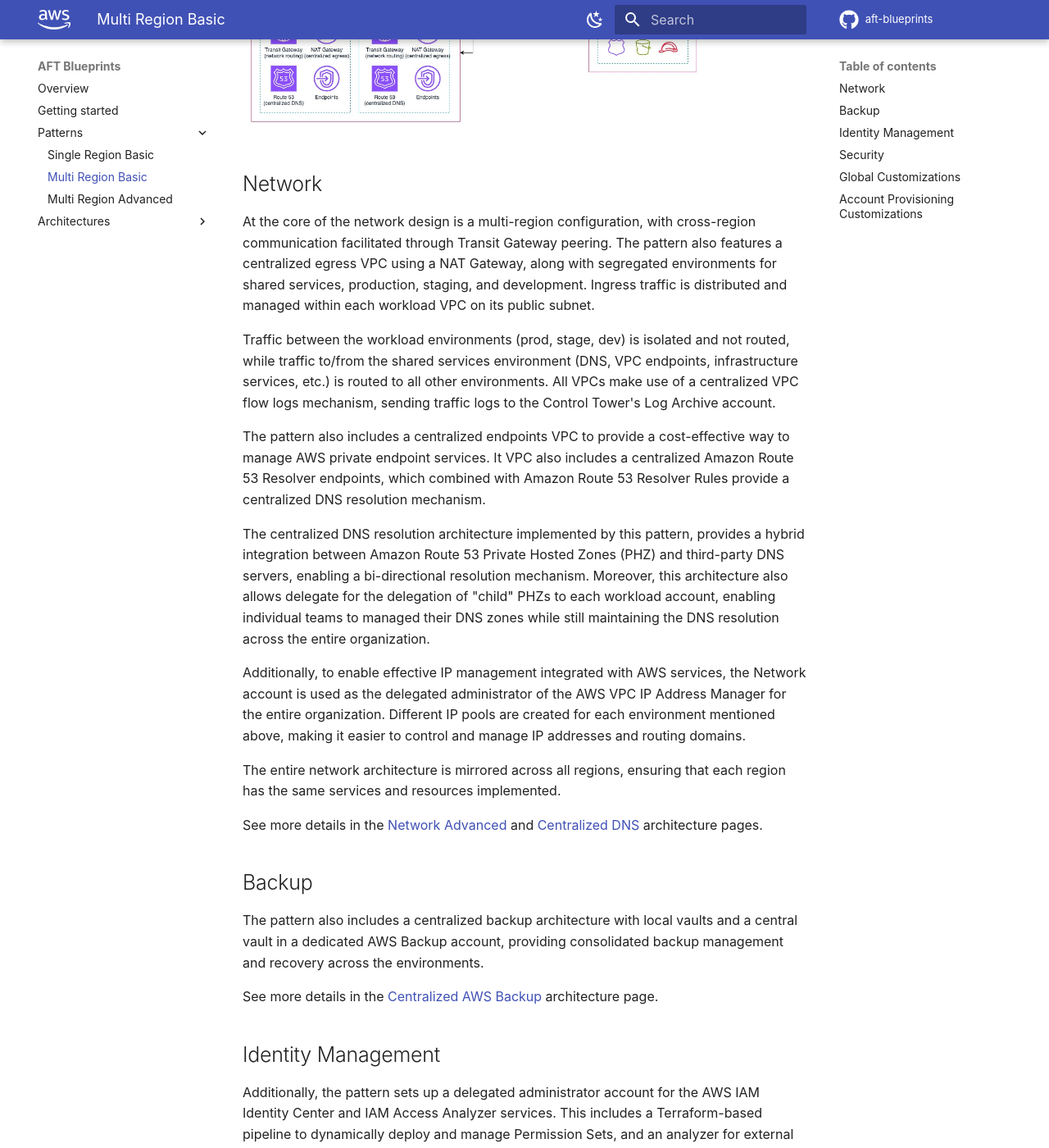
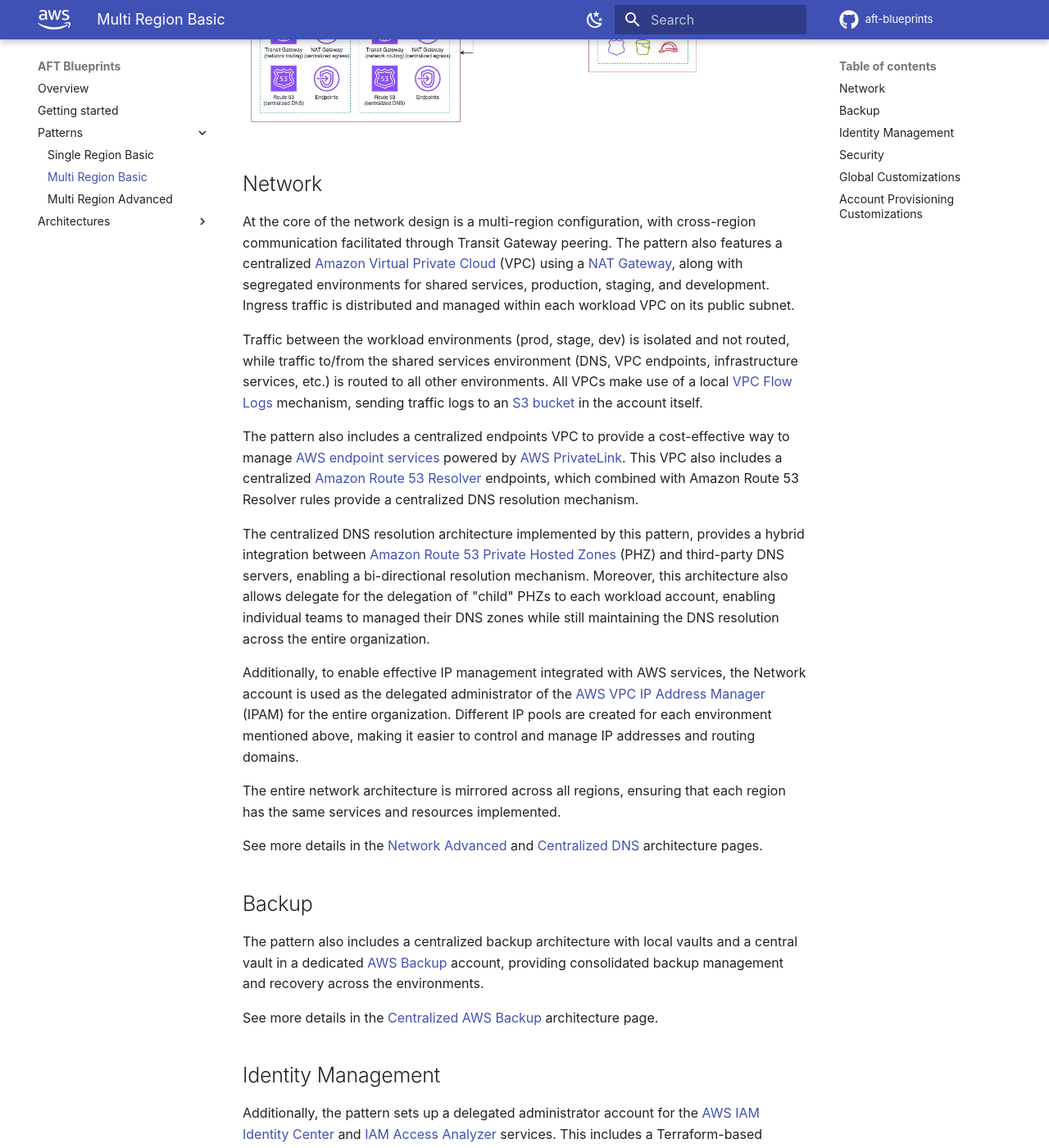
Before and after one commit to zalilias/aft-blueprints, an MkDocs documentation site: the page built from docs/patterns/multi-region-basic.md, in a window 1280 px wide and 1400 px high, scrolled down 684 px. Shown: the whole window at 82% size. Built offline with MkDocs 1.6.1 and Material for MkDocs 9.7.7, drawn with Linux system fonts in a browser that asks for light colours; some web fonts are replaced; a script that is not in the unit is left out; comment, search, counter and statistics services are not loaded; some of the changed text lies outside the part shown.

Commit message:
feat: adding links for AWS sevices in the documentation

```diff
--- a/patterns/multi-region-advanced/README.md
+++ b/patterns/multi-region-advanced/README.md
@@ -6,17 +6,17 @@
 
 ## Network
 
-At the core of the network design is a multi-region configuration, with cross-region communication facilitated through Transit Gateway peering. The pattern also features a centralized inspection VPC using AWS Network Firewall and NAT Gateway, for East-West and North-South traffic inspection. It's designed to support a full mesh routing across all spoke VPCs, for all environments, such as shared services, production, staging, and development. Ingress traffic is distributed and managed within each workload VPC on its public subnet.
+At the core of the network design is a multi-region configuration, with cross-region communication facilitated through Transit Gateway peering. The pattern also features a centralized inspection [Amazon Virtual Private Cloud](https://docs.aws.amazon.com/whitepapers/latest/ec2-networking-for-telecom/amazon-virtual-private-cloud.html) (VPC) using [AWS Network Firewall](https://docs.aws.amazon.com/network-firewall/latest/developerguide/what-is-aws-network-firewall.html) a [NAT Gateway](https://docs.aws.amazon.com/vpc/latest/userguide/vpc-nat-gateway.html), for East-West and North-South traffic inspection. It's designed to support a full mesh routing across all spoke VPCs, for all environments, such as shared services, production, staging, and development. Ingress traffic is distributed and managed within each workload VPC on its public subnet.
 
-Traffic between workload environments (prod, stage, dev) is sent to the inspection VPC and control is carried out via firewall rules, while traffic to/from the shared services environment (DNS, VPC endpoints, infrastructure services, etc.) is routed directly to all other environments. All VPCs make use of a centralized VPC flow logs mechanism, sending traffic logs to the Control Tower's Log Archive account.
+Traffic between workload environments (prod, stage, dev) is sent to the inspection VPC and the control is carried out via firewall rules, while traffic to/from the shared services environment (DNS, VPC endpoints, infrastructure services, etc.) is routed directly to all other environments. All VPCs make use of a centralized [VPC Flow Logs](https://docs.aws.amazon.com/vpc/latest/userguide/flow-logs.html) mechanism, sending traffic logs to an [S3 bucket](https://docs.aws.amazon.com/AmazonS3/latest/userguide/UsingBucket.html) in the [Control Tower's Log Archive account](https://docs.aws.amazon.com/controltower/latest/userguide/logging-and-monitoring.html).
 
-The pattern also includes a centralized endpoints VPC to provide a cost-effective way to manage AWS private endpoint services. It VPC also includes a centralized Amazon Route 53 Resolver endpoints, which combined with Amazon Route 53 Resolver Rules provide a centralized DNS resolution mechanism.
+The pattern also includes a centralized endpoints VPC to provide a cost-effective way to manage [AWS endpoint services](https://docs.aws.amazon.com/whitepapers/latest/aws-privatelink/what-are-vpc-endpoints.html) powered by [AWS PrivateLink](https://docs.aws.amazon.com/vpc/latest/privatelink/what-is-privatelink.html). This VPC also includes a centralized [Amazon Route 53 Resolver](https://docs.aws.amazon.com/Route53/latest/DeveloperGuide/resolver.html) endpoints, which combined with Amazon Route 53 Resolver rules provide a centralized DNS resolution mechanism.
 
-The centralized DNS resolution architecture implemented by this pattern, provides a hybrid integration between Amazon Route 53 Private Hosted Zones (PHZ) and third-party DNS servers, enabling a bi-directional resolution mechanism. Moreover, this architecture also allows delegate for the delegation of "child" PHZs to each workload account, enabling individual teams to managed their DNS zones while still maintaining the DNS resolution across the entire organization.
+The centralized DNS resolution architecture implemented by this pattern, provides a hybrid integration between [Amazon Route 53 Private Hosted Zones](https://docs.aws.amazon.com/Route53/latest/DeveloperGuide/hosted-zones-private.html) (PHZ) and third-party DNS servers, enabling a bi-directional resolution mechanism. Moreover, this architecture also allows delegate for the delegation of "child" PHZs to each workload account, enabling individual teams to managed their DNS zones while still maintaining the DNS resolution across the entire organization.
 
-Additionally, to enable effective IP management integrated with AWS services, the Network account is used as the delegated administrator of the AWS VPC IP Address Manager for the entire organization. Different IP pools are created for each environment mentioned above, making it easier to control and manage IP addresses and routing domains.
+Additionally, to enable effective IP management integrated with AWS services, the Network account is used as the delegated administrator of the [AWS VPC IP Address Manager](https://docs.aws.amazon.com/whitepapers/latest/ec2-networking-for-telecom/vpc-ip-address-manager-ipam.html) (IPAM) for the entire organization. Different IP pools are created for each environment mentioned above, making it easier to control and manage IP addresses and routing domains.
 
-This pattern extends the network architecture to provide a path to establish a connection with an on-premises environment through either AWS Direct Connect or Transit Gateway Site-to-Site VPN, ensuring seamless and secure integration between the cloud and on-premises resources.
+This pattern extends the network architecture to provide a path to establish a connection with an on-premises environment through either [AWS Direct Connect](https://docs.aws.amazon.com/directconnect/latest/UserGuide/Welcome.html) or [Amazon VPC Transit Gateway Site-to-Site VPN](https://docs.aws.amazon.com/vpc/latest/tgw/tgw-vpn-attachments.html), ensuring seamless and secure integration between the cloud and on-premises resources.
 
 The entire network architecture is mirrored across all regions, ensuring that each region has the same services and resources implemented.
 
--- a/patterns/multi-region-basic/README.md
+++ b/patterns/multi-region-basic/README.md
@@ -6,15 +6,15 @@
 
 ## Network
 
-At the core of the network design is a multi-region configuration, with cross-region communication facilitated through Transit Gateway peering. The pattern also features a centralized egress VPC using a NAT Gateway, along with segregated environments for shared services, production, staging, and development. Ingress traffic is distributed and managed within each workload VPC on its public subnet.
+At the core of the network design is a multi-region configuration, with cross-region communication facilitated through Transit Gateway peering. The pattern also features a centralized [Amazon Virtual Private Cloud](https://docs.aws.amazon.com/whitepapers/latest/ec2-networking-for-telecom/amazon-virtual-private-cloud.html) (VPC) using a [NAT Gateway](https://docs.aws.amazon.com/vpc/latest/userguide/vpc-nat-gateway.html), along with segregated environments for shared services, production, staging, and development. Ingress traffic is distributed and managed within each workload VPC on its public subnet.
 
-Traffic between the workload environments (prod, stage, dev) is isolated and not routed, while traffic to/from the shared services environment (DNS, VPC endpoints, infrastructure services, etc.) is routed to all other environments. All VPCs make use of a centralized VPC flow logs mechanism, sending traffic logs to the Control Tower's Log Archive account.
+Traffic between the workload environments (prod, stage, dev) is isolated and not routed, while traffic to/from the shared services environment (DNS, VPC endpoints, infrastructure services, etc.) is routed to all other environments. All VPCs make use of a local [VPC Flow Logs](https://docs.aws.amazon.com/vpc/latest/userguide/flow-logs.html) mechanism, sending traffic logs to an [S3 bucket](https://docs.aws.amazon.com/AmazonS3/latest/userguide/UsingBucket.html) in the account itself.
 
-The pattern also includes a centralized endpoints VPC to provide a cost-effective way to manage AWS private endpoint services. It VPC also includes a centralized Amazon Route 53 Resolver endpoints, which combined with Amazon Route 53 Resolver Rules provide a centralized DNS resolution mechanism.
+The pattern also includes a centralized endpoints VPC to provide a cost-effective way to manage [AWS endpoint services](https://docs.aws.amazon.com/whitepapers/latest/aws-privatelink/what-are-vpc-endpoints.html) powered by [AWS PrivateLink](https://docs.aws.amazon.com/vpc/latest/privatelink/what-is-privatelink.html). This VPC also includes a centralized [Amazon Route 53 Resolver](https://docs.aws.amazon.com/Route53/latest/DeveloperGuide/resolver.html) endpoints, which combined with Amazon Route 53 Resolver rules provide a centralized DNS resolution mechanism.
 
-The centralized DNS resolution architecture implemented by this pattern, provides a hybrid integration between Amazon Route 53 Private Hosted Zones (PHZ) and third-party DNS servers, enabling a bi-directional resolution mechanism. Moreover, this architecture also allows delegate for the delegation of "child" PHZs to each workload account, enabling individual teams to managed their DNS zones while still maintaining the DNS resolution across the entire organization.
+The centralized DNS resolution architecture implemented by this pattern, provides a hybrid integration between [Amazon Route 53 Private Hosted Zones](https://docs.aws.amazon.com/Route53/latest/DeveloperGuide/hosted-zones-private.html) (PHZ) and third-party DNS servers, enabling a bi-directional resolution mechanism. Moreover, this architecture also allows delegate for the delegation of "child" PHZs to each workload account, enabling individual teams to managed their DNS zones while still maintaining the DNS resolution across the entire organization.
 
-Additionally, to enable effective IP management integrated with AWS services, the Network account is used as the delegated administrator of the AWS VPC IP Address Manager for the entire organization. Different IP pools are created for each environment mentioned above, making it easier to control and manage IP addresses and routing domains.
+Additionally, to enable effective IP management integrated with AWS services, the Network account is used as the delegated administrator of the [AWS VPC IP Address Manager](https://docs.aws.amazon.com/whitepapers/latest/ec2-networking-for-telecom/vpc-ip-address-manager-ipam.html) (IPAM) for the entire organization. Different IP pools are created for each environment mentioned above, making it easier to control and manage IP addresses and routing domains.
 
 The entire network architecture is mirrored across all regions, ensuring that each region has the same services and resources implemented.
 
--- a/patterns/single-region-basic/README.md
+++ b/patterns/single-region-basic/README.md
@@ -6,35 +6,35 @@
 
 ## Network
 
-The network design features a centralized egress VPC using a NAT Gateway, along with segregated environments for shared services, production, staging, and development. Ingress traffic is distributed and managed within each workload VPC on its public subnet.
+The network design features a centralized egress [Amazon Virtual Private Cloud](https://docs.aws.amazon.com/whitepapers/latest/ec2-networking-for-telecom/amazon-virtual-private-cloud.html) (VPC) using a [NAT Gateway](https://docs.aws.amazon.com/vpc/latest/userguide/vpc-nat-gateway.html), along with segregated environments for shared services, production, staging, and development. Ingress traffic is distributed and managed within each workload VPC on its public subnet.
 
-The traffic between the workload environments (prod, stage, dev) is isolated and not routed, while traffic to/from the shared services environment is routed to all other environments. All VPCs make use of a centralized VPC flow logs mechanism, sending traffic logs to the Control Tower's Log Archive account.
+The traffic between the workload environments (prod, stage, dev) is isolated and not routed, while traffic to/from the shared services environment is routed to all other environments. All VPCs make use of a local [VPC Flow Logs](https://docs.aws.amazon.com/vpc/latest/userguide/flow-logs.html) mechanism, sending traffic logs to an [S3 bucket](https://docs.aws.amazon.com/AmazonS3/latest/userguide/UsingBucket.html) in the account itself.
 
-Additionally, to enable effective IP management integrated with AWS services, the Network account is used as the delegated administrator of the AWS VPC IP Address Manager for the entire organization. Different IP pools are created for each environment mentioned above, making it easier to control and manage IP addresses and routing domains.
+Additionally, to enable effective IP management integrated with AWS services, the Network account is used as the delegated administrator of the [AWS VPC IP Address Manager](https://docs.aws.amazon.com/whitepapers/latest/ec2-networking-for-telecom/vpc-ip-address-manager-ipam.html) (IPAM) for the entire organization. Different IP pools are created for each environment mentioned above, making it easier to control and manage IP addresses and routing domains.
 
 See more details in the [Network Basic](../../docs/architectures/network-basic.md){:target="_blank"} architecture page.
 
 ## Backup
 
-The pattern also includes a centralized backup architecture with local vaults and a central vault in a dedicated AWS Backup account, providing consolidated backup management and recovery across the environments.
+The pattern also includes a centralized backup architecture with local vaults and a central vault in a dedicated [AWS Backup](https://docs.aws.amazon.com/aws-backup/latest/devguide/whatisbackup.html) account, providing consolidated backup management and recovery across the environments.
 
 See more details in the [Centralized AWS Backup](../../docs/architectures/aws-backup.md){:target="_blank"} architecture page.
 
 ## Identity Management
 
-Additionally, the pattern sets up a delegated administrator account for the AWS IAM Identity Center and IAM Access Analyzer services. This includes a Terraform-based pipeline to dynamically deploy and manage Permission Sets, and an analyzer for external access analysis at organization level.
+Additionally, the pattern sets up a delegated administrator account for the [AWS IAM Identity Center](https://docs.aws.amazon.com/singlesignon/latest/userguide/what-is.html) and [IAM Access Analyzer](https://docs.aws.amazon.com/IAM/latest/UserGuide/what-is-access-analyzer.html) services. This includes a Terraform-based pipeline to dynamically deploy and manage [Permission Sets](https://docs.aws.amazon.com/singlesignon/latest/userguide/permissionsetsconcept.html), and an analyzer for external access analysis at organization level.
 
 See more details in the [Identity Management](../../docs/architectures/identity-management.md){:target="_blank"} architecture page.
 
 ## Security
 
-All the patterns include the same configuration for basic AWS Security services, such as AWS Security Hub and Amazon GuardDuty.
+All the patterns include the same configuration for basic AWS Security services, such as [AWS Security Hub](https://docs.aws.amazon.com/securityhub/latest/userguide/what-is-securityhub.html) and [Amazon GuardDuty](https://docs.aws.amazon.com/guardduty/latest/ug/what-is-guardduty.html).
 
 See more details in the [Security Services](../../docs/architectures/security.md){:target="_blank"} architecture page.
 
 ## Global Customizations
 
-This pattern also includes global customizations that are applied across all accounts. These encompass the definition of the IAM password policy, as well as account-level configurations such as S3 Block Public Access, AMI Block Public Access, EBS Encryption Enforcement, and IMDSv2 Enforcement.
+This pattern also includes global customizations that are applied across all accounts. These encompass the definition of the [password policy for IAM users](https://docs.aws.amazon.com/IAM/latest/UserGuide/id_credentials_passwords_account-policy.html), as well as account-level configurations such as [S3 Block Public Access](https://docs.aws.amazon.com/AmazonS3/latest/userguide/access-control-block-public-access.html), [AMI Block Public Access](https://docs.aws.amazon.com/AWSEC2/latest/UserGuide/block-public-access-to-amis.html), [EBS account-level encryption enforcement](https://docs.aws.amazon.com/ebs/latest/userguide/encryption-by-default.html), and [IMDSv2 account-level enforcement](https://docs.aws.amazon.com/AWSEC2/latest/UserGuide/configuring-IMDS-new-instances.html#set-imdsv2-account-defaults).
 
 ## Account Provisioning Customizations
 
```
Also changed, not shown: other parts of patterns/multi-region-advanced/README.md (+4 -4 lines), other parts of patterns/multi-region-basic/README.md (+5 -4 lines), README.md (+8 -8 lines), docs/getting-started.md (+18 -18 lines).
